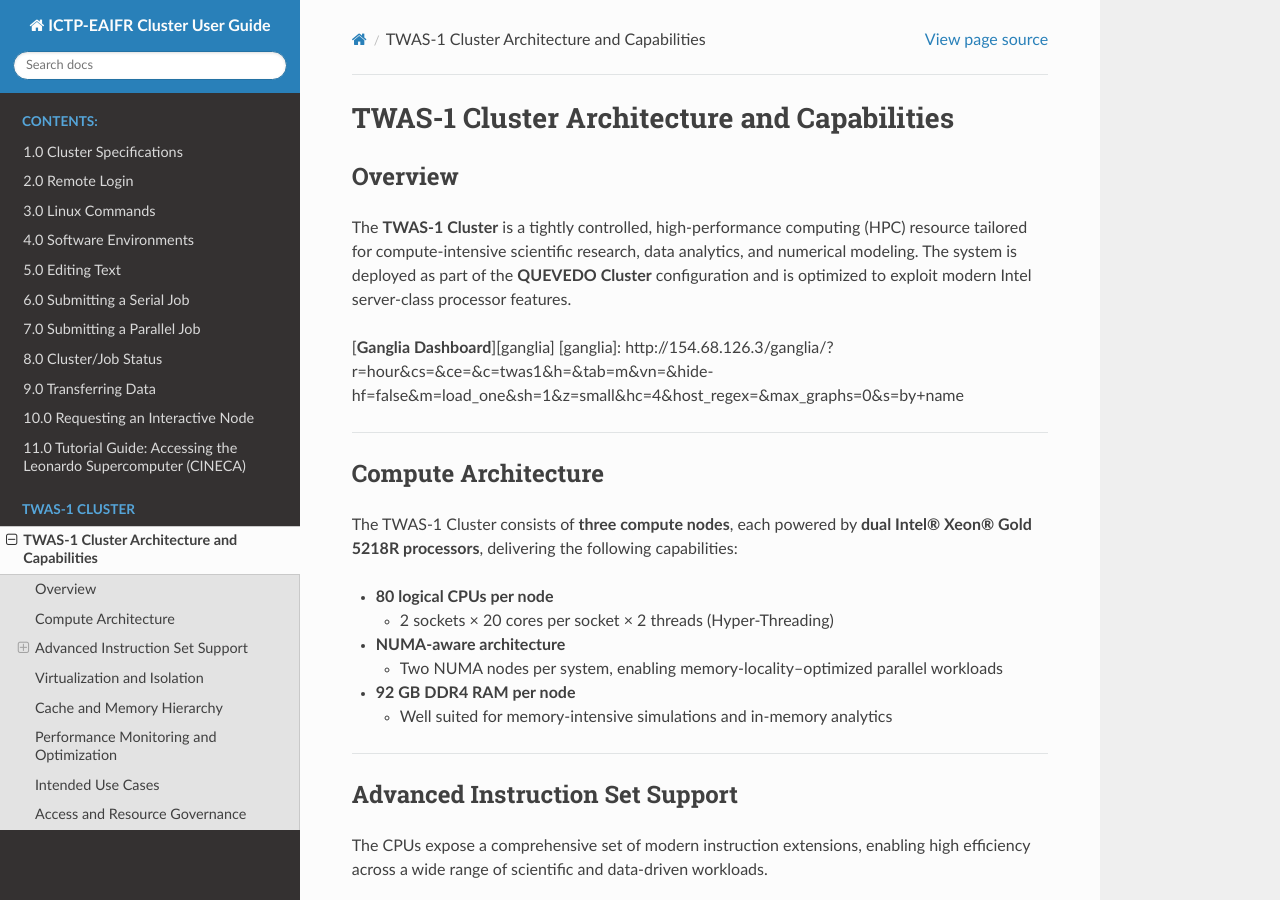
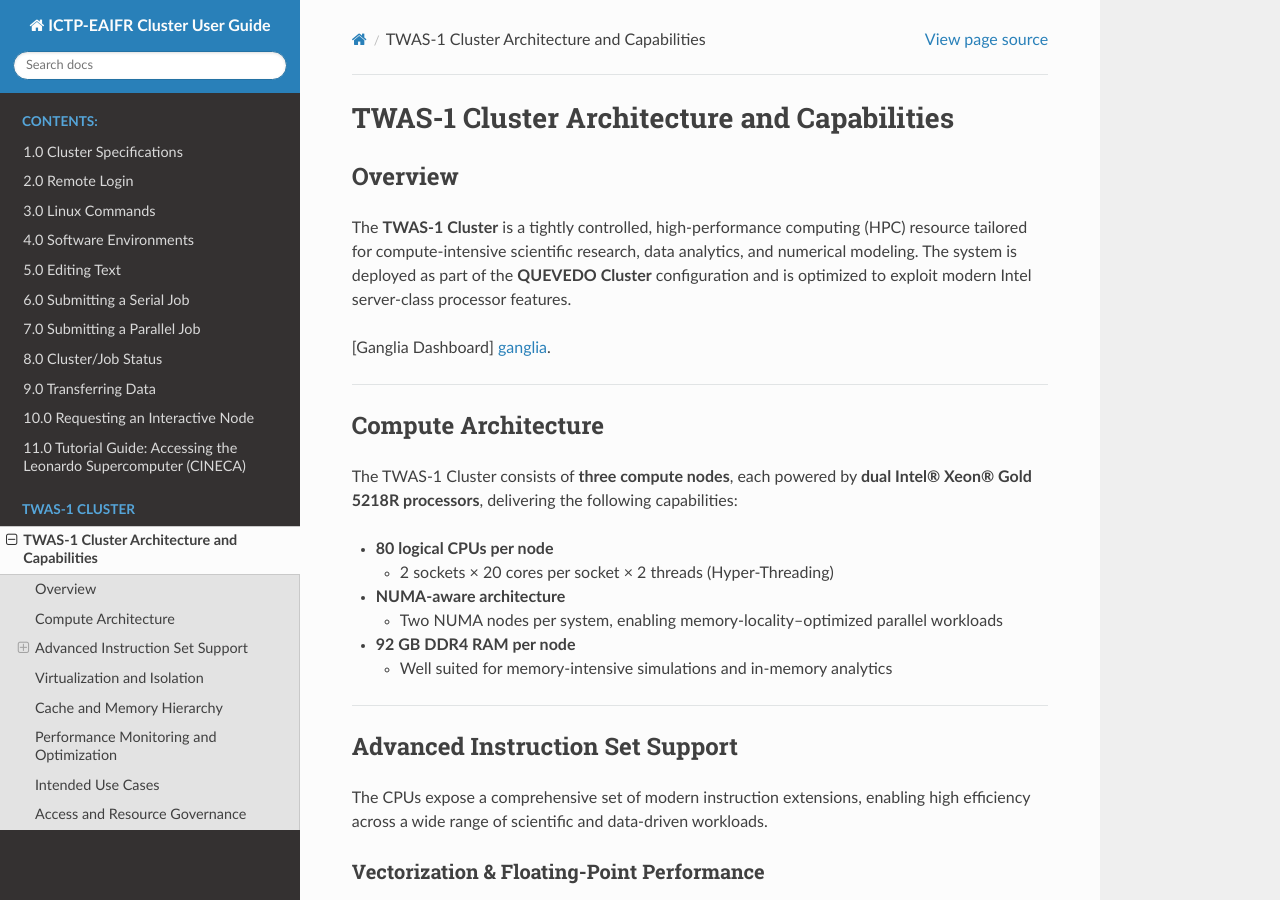
Before and after one commit to eaifrrw/sc-how-to, a Sphinx documentation site: the page built from docs/twas1_specifications.md, in a window 1280 px wide and 900 px high. Built offline with Sphinx 7.4.7 and the Read the Docs theme 3.1.0, drawn with Linux system fonts in a browser that asks for light colours; some of the changed lines change nothing that is shown.

Commit message:
updated the description of TWAS-1

```diff
--- a/docs/twas1_specifications.md
+++ b/docs/twas1_specifications.md
@@ -4,7 +4,8 @@
 
 The **TWAS-1 Cluster** is a tightly controlled, high-performance computing (HPC) resource tailored for compute-intensive scientific research, data analytics, and numerical modeling. The system is deployed as part of the **QUEVEDO Cluster** configuration and is optimized to exploit modern Intel server-class processor features.
 
-[**Ganglia Dashboard**][ganglia]
+[Ganglia Dashboard] [ganglia].
+
 [ganglia]: http://154.68.126.3/ganglia/?r=hour&cs=&ce=&c=twas1&h=&tab=m&vn=&hide-hf=false&m=load_one&sh=1&z=small&hc=4&host_regex=&max_graphs=0&s=by+name
 
 ---
```
